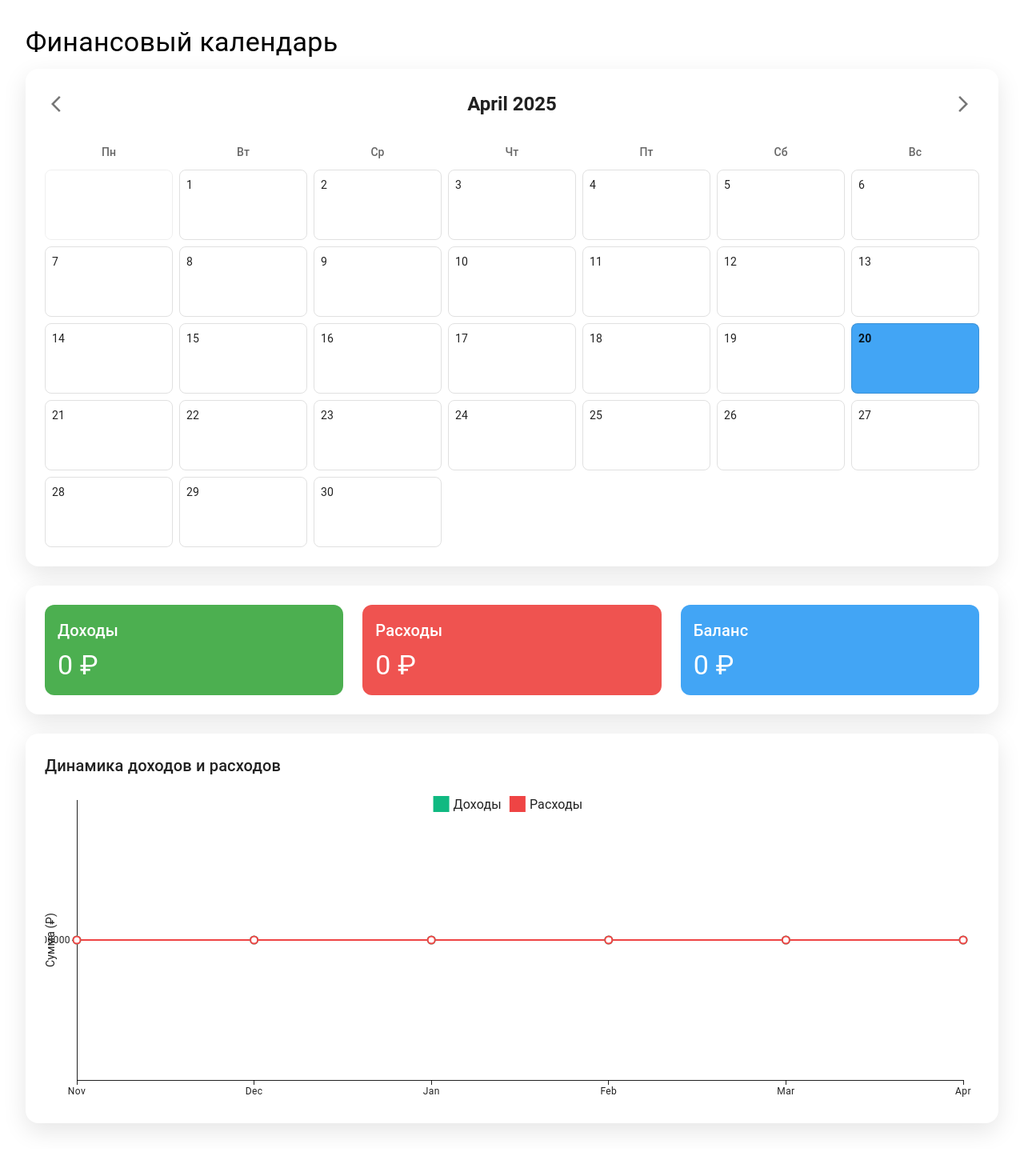
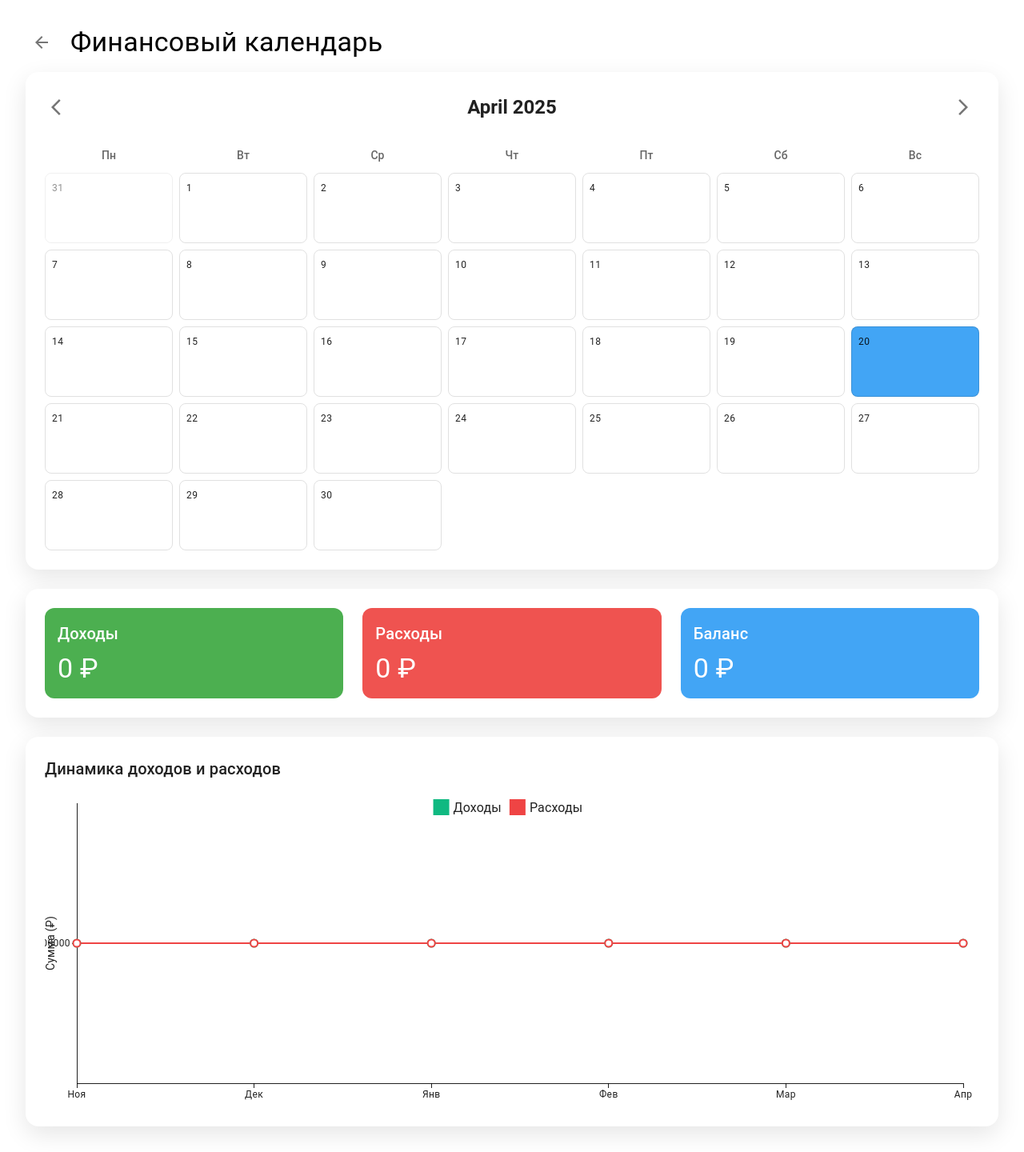
Before and after one commit to Tunaber/wealthy, a React (Vite) app in the folder Wealthy/: page /calendar in a window 1280 px wide. Shown: the whole page at 80% size. Built offline with nearby package versions, Linux system fonts and the light colour scheme.

Commit message:
Добавил возможность выхода со страницы (стрелочка, либо esc)

```diff
--- a/Wealthy/src/Components/Calendar/FinanceCalendarPage.jsx
+++ b/Wealthy/src/Components/Calendar/FinanceCalendarPage.jsx
@@ -1,4 +1,4 @@
-import React, { useState, useMemo } from 'react';
+import React, { useState, useMemo, useEffect } from 'react';
 import {
   Box,
   Typography,
@@ -15,9 +15,10 @@ import {
   DialogContent,
   DialogActions,
 } from '@mui/material';
-import { Add, ArrowBackIos, ArrowForwardIos, Edit, Delete } from '@mui/icons-material';
+import { Add, ArrowBack, ArrowBackIos, ArrowForwardIos, Edit, Delete } from '@mui/icons-material';
 import { styled } from '@mui/material/styles';
 import { LineChart } from '@mui/x-charts/LineChart';
+import { useNavigate } from 'react-router-dom';
 
 const CalendarContainer = styled(Paper)(({ theme }) => ({
   padding: theme.spacing(3),
@@ -78,12 +79,11 @@ const TransactionItem = styled(Box)(({ theme, type }) => ({
 
 const TransactionText = styled(Typography)({
   fontSize: '0.95rem',
-  fontWeight: 600, // Полужирный для лучшей читаемости
+  fontWeight: 600,
   flexGrow: 1,
-  textShadow: '0 1px 1px rgba(255,255,255,0.7)', // Легкая тень для контраста
+  textShadow: '0 1px 1px rgba(255,255,255,0.7)',
 });
 
-// Обновил стили кнопок действий
 const TransactionActions = styled(Box)({
   display: 'flex',
   gap: '6px',
@@ -95,7 +95,7 @@ const TransactionActions = styled(Box)({
     },
   },
   '& .MuiSvgIcon-root': {
-    fontSize: '1rem', // Чуть больше иконки
+    fontSize: '1rem',
   },
 });
 
@@ -147,6 +147,7 @@ const ChartContainer = styled(Paper)(({ theme }) => ({
 }));
 
 const FinancialCalendar = () => {
+  const navigate = useNavigate();
   const [currentDate, setCurrentDate] = useState(new Date());
   const [selectedDate, setSelectedDate] = useState(null);
   const [transactions, setTransactions] = useState([]);
@@ -161,6 +162,18 @@ const FinancialCalendar = () => {
     date: null,
   });
 
+  useEffect(() => {
+    const handleEsc = (event) => {
+      if (event.key === 'Escape') {
+        navigate(-1);
+      }
+    };
+    window.addEventListener('keydown', handleEsc);
+    return () => {
+      window.removeEventListener('keydown', handleEsc);
+    };
+  }, [navigate]);
+
   const categories = {
     income: ['Зарплата', 'Фриланс', 'Инвестиции', 'Подарок', 'Другое'],
     expense: ['Еда', 'Транспорт', 'Жилье', 'Развлечения', 'Одежда', 'Здоровье', 'Другое'],
@@ -174,7 +187,7 @@ const FinancialCalendar = () => {
 
   const getFirstDayOfMonth = (year, month) => {
     const day = new Date(year, month, 1).getDay();
-    return day === 0 ? 6 : day - 1; // Adjust to start week on Monday
+    return day === 0 ? 6 : day - 1;
   };
 
   const handlePrevMonth = () => {
@@ -248,116 +261,156 @@ const FinancialCalendar = () => {
   };
 
   const calculateMonthlyStats = () => {
-    const year = currentDate.getFullYear();
-    const month = currentDate.getMonth();
-
-    const monthlyTransactions = transactions.filter((t) => {
+    const monthTransactions = transactions.filter((t) => {
+      if (!t.date) return false;
       const transactionDate = new Date(t.date);
-      return transactionDate.getFullYear() === year && transactionDate.getMonth() === month;
+      return (
+        transactionDate.getMonth() === currentDate.getMonth() &&
+        transactionDate.getFullYear() === currentDate.getFullYear()
+      );
     });
 
-    const income = monthlyTransactions
+    const income = monthTransactions
       .filter((t) => t.type === 'income')
       .reduce((sum, t) => sum + t.amount, 0);
-
-    const expenses = monthlyTransactions
+    const expenses = monthTransactions
       .filter((t) => t.type === 'expense')
       .reduce((sum, t) => sum + t.amount, 0);
 
-    const balance = income - expenses;
-
-    return { income, expenses, balance };
+    return {
+      income,
+      expenses,
+      balance: income - expenses,
+    };
   };
 
   const getLastSixMonths = () => {
     const months = [];
+    const monthNames = [
+      'Янв',
+      'Фев',
+      'Мар',
+      'Апр',
+      'Май',
+      'Июн',
+      'Июл',
+      'Авг',
+      'Сен',
+      'Окт',
+      'Ноя',
+      'Дек',
+    ];
+
     for (let i = 5; i >= 0; i--) {
-      const date = new Date();
-      date.setMonth(date.getMonth() - i);
-      months.push(date);
+      const date = new Date(currentDate.getFullYear(), currentDate.getMonth() - i, 1);
+      months.push(monthNames[date.getMonth()]);
     }
+
     return months;
   };
 
   const chartData = useMemo(() => {
     const months = getLastSixMonths();
-    const incomeData = months.map((month) => {
-      const monthTransactions = transactions.filter((t) => {
+    const income = new Array(6).fill(0);
+    const expenses = new Array(6).fill(0);
+
+    transactions.forEach((t) => {
+      if (!t.date) return;
       const transactionDate = new Date(t.date);
-        return (
-          transactionDate.getFullYear() === month.getFullYear() &&
-          transactionDate.getMonth() === month.getMonth() &&
-          t.type === 'income'
-        );
-      });
-      return monthTransactions.reduce((sum, t) => sum + t.amount, 0);
-    });
+      const monthDiff =
+        (currentDate.getFullYear() - transactionDate.getFullYear()) * 12 +
+        currentDate.getMonth() -
+        transactionDate.getMonth();
 
-    const expenseData = months.map((month) => {
-      const monthTransactions = transactions.filter((t) => {
-        const transactionDate = new Date(t.date);
-        return (
-          transactionDate.getFullYear() === month.getFullYear() &&
-          transactionDate.getMonth() === month.getMonth() &&
-          t.type === 'expense'
-        );
-      });
-      return monthTransactions.reduce((sum, t) => sum + t.amount, 0);
+      if (monthDiff >= 0 && monthDiff < 6) {
+        const index = 5 - monthDiff;
+        if (t.type === 'income') {
+          income[index] += t.amount;
+        } else {
+          expenses[index] += t.amount;
+        }
+      }
     });
 
     return {
-      months: months.map((m) => m.toLocaleString('default', { month: 'short' })),
-      income: incomeData,
-      expenses: expenseData,
+      months,
+      income,
+      expenses,
     };
-  }, [transactions]);
+  }, [transactions, currentDate]);
 
   const renderCalendar = () => {
     const year = currentDate.getFullYear();
     const month = currentDate.getMonth();
     const daysInMonth = getDaysInMonth(year, month);
     const firstDayOfMonth = getFirstDayOfMonth(year, month);
+    const days = [];
 
-    const days = [];
-    const today = new Date();
-
-    // Add empty cells for days before the first day of the month
-    for (let i = 0; i < firstDayOfMonth; i++) {
-      days.push(<CalendarDayCell key={`empty-${i}`} isCurrentMonth={false} />);
+    // Previous month days
+    const prevMonthDays = getDaysInMonth(year, month - 1);
+    for (let i = firstDayOfMonth - 1; i >= 0; i--) {
+      const date = new Date(year, month - 1, prevMonthDays - i);
+      days.push(
+        <CalendarDayCell key={`prev-${i}`} isCurrentMonth={false}>
+          <Typography variant="caption">{prevMonthDays - i}</Typography>
+        </CalendarDayCell>,
+      );
     }
 
-    // Add cells for each day of the month
+    // Current month days
     for (let day = 1; day <= daysInMonth; day++) {
       const date = new Date(year, month, day);
-      const isToday = date.toDateString() === today.toDateString();
+      const today = new Date();
+      const isToday =
+        date.getDate() === today.getDate() &&
+        date.getMonth() === today.getMonth() &&
+        date.getFullYear() === today.getFullYear();
 
-      const dayTransactions = transactions.filter(
-        (t) => t.date && new Date(t.date).toDateString() === date.toDateString(),
+      const dayTransactions = transactions.filter((t) => {
+        if (!t.date) return false;
+        const transactionDate = new Date(t.date);
+        return (
+          transactionDate.getDate() === date.getDate() &&
+          transactionDate.getMonth() === date.getMonth() &&
+          transactionDate.getFullYear() === date.getFullYear()
         );
+      });
 
       days.push(
         <CalendarDayCell
-          key={day}
+          key={`current-${day}`}
           isCurrentMonth={true}
           isToday={isToday}
           onClick={() => handleDateClick(date)}
         >
-          <Typography variant="body2" fontWeight={isToday ? 'bold' : 'normal'}>
-            {day}
-          </Typography>
-          {dayTransactions.map((t) => (
-            <TransactionItem key={t.id} type={t.type} onClick={(e) => e.stopPropagation()}>
+          <Typography variant="caption">{day}</Typography>
+          {dayTransactions.map((transaction) => (
+            <TransactionItem key={transaction.id} type={transaction.type}>
+              <Box sx={{ display: 'flex', alignItems: 'center', justifyContent: 'space-between' }}>
                 <TransactionText>
-                {t.category}: {t.amount} ₽
+                  {transaction.amount.toLocaleString()} ₽ - {transaction.category}
                 </TransactionText>
                 <TransactionActions>
-                <IconButton size="small" onClick={() => handleEditTransaction(t)} color="primary">
-                  <Edit fontSize="small" />
+                  <IconButton
+                    size="small"
+                    onClick={(e) => {
+                      e.stopPropagation();
+                      handleEditTransaction(transaction);
+                    }}
+                  >
+                    <Edit />
                   </IconButton>
-                <IconButton size="small" onClick={() => handleDeleteClick(t)} color="error">
-                  <Delete fontSize="small" />
+                  <IconButton
+                    size="small"
+                    onClick={(e) => {
+                      e.stopPropagation();
+                      handleDeleteClick(transaction);
+                    }}
+                  >
+                    <Delete />
                   </IconButton>
                 </TransactionActions>
+              </Box>
             </TransactionItem>
           ))}
         </CalendarDayCell>,
@@ -369,9 +422,12 @@ const FinancialCalendar = () => {
 
   return (
     <Box sx={{ padding: 3 }}>
-      <Typography variant="h4" gutterBottom>
-        Финансовый календарь
-      </Typography>
+      <Box sx={{ display: 'flex', alignItems: 'center', marginBottom: 2 }}>
+        <IconButton onClick={() => navigate(-1)} sx={{ marginRight: 2 }} aria-label="Назад">
+          <ArrowBack />
+        </IconButton>
+        <Typography variant="h4">Финансовый календарь</Typography>
+      </Box>
 
       <CalendarContainer>
         <CalendarHeader>
```
Lines whose indentation alone changed are shown as unchanged.
